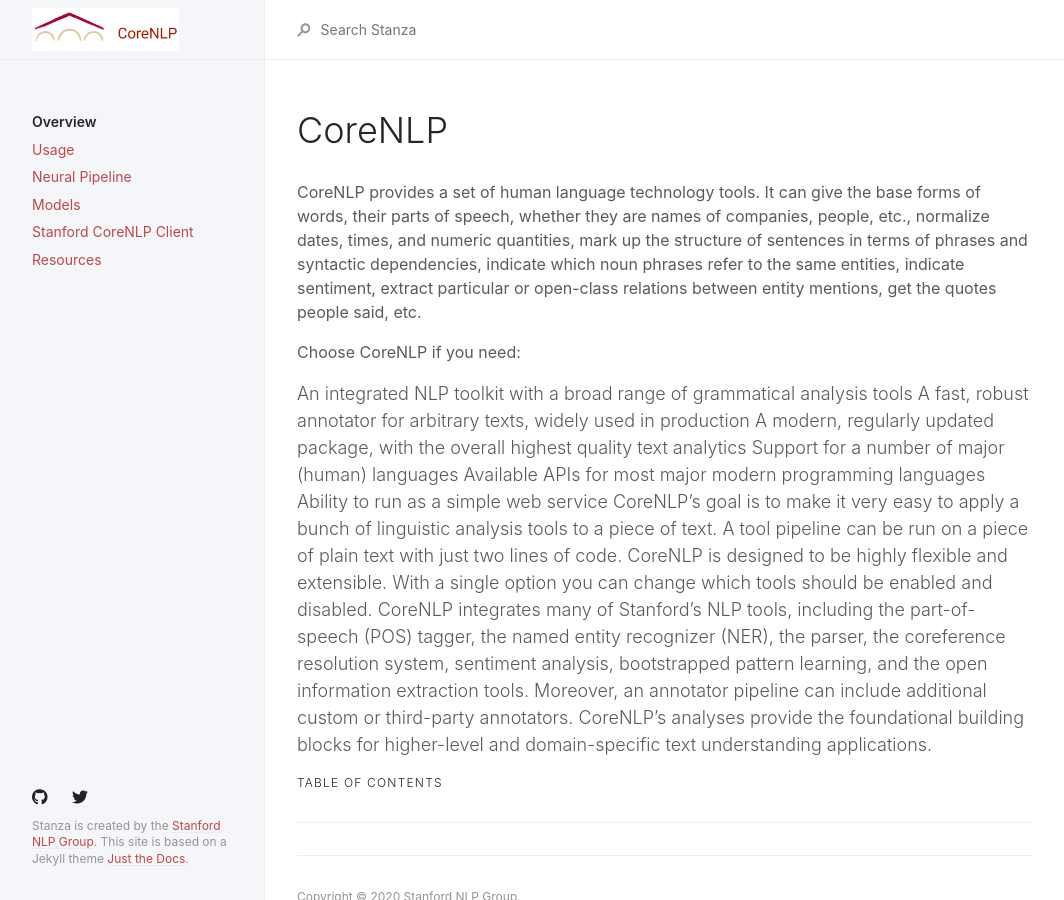
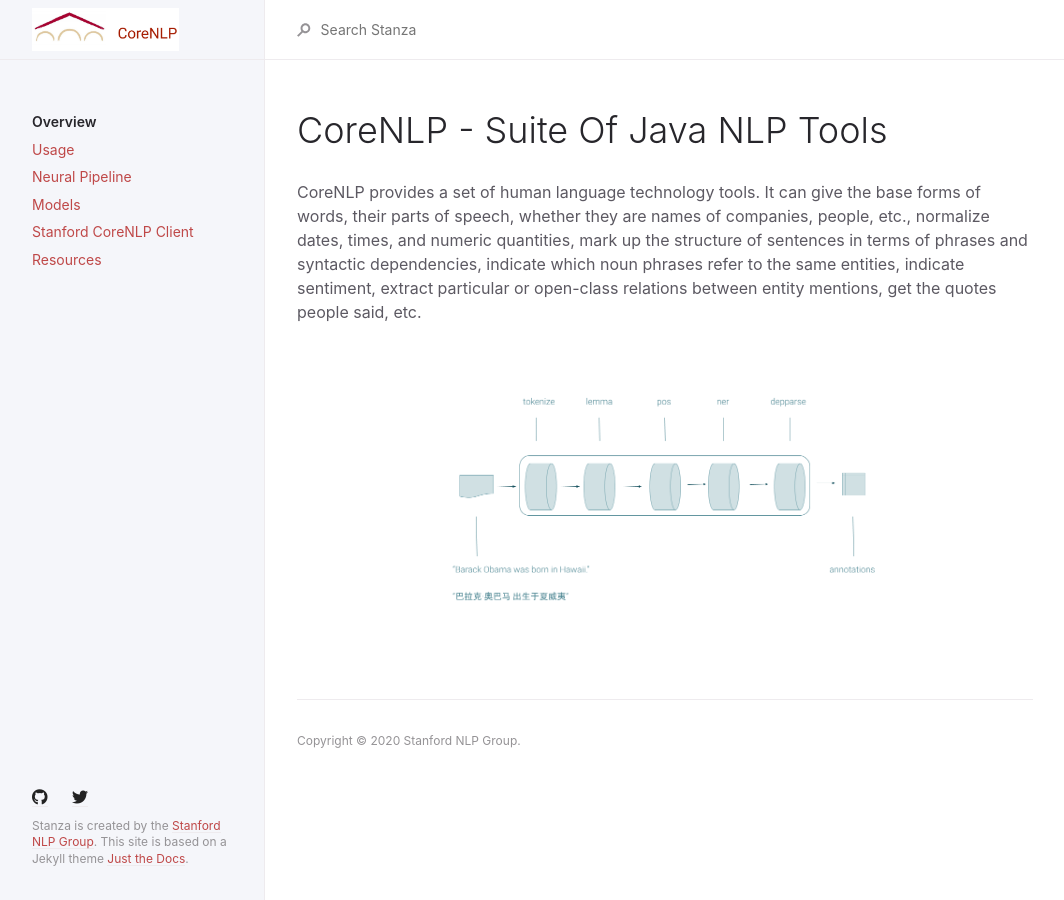
Before and after one commit to stanfordnlp/corenlp-docs-dev, a Jekyll site: the page built from _pages/index.md, in a window 1280 px wide. Shown: the whole page, without its empty margins (107-1171 px from the left). Built offline with Jekyll 4.4.1, drawn with Linux system fonts in a browser that asks for light colours; nearby versions of some CDN libraries.

Commit message:
small changes

```diff
--- a/_pages/index.md
+++ b/_pages/index.md
@@ -1,33 +1,18 @@
 ---
 layout: default
 title: Overview
-keywords: Stanza, Python, NLP, Natural Language Processing, Deep Learning, PyTorch
+keywords: CoreNLP, Java, NLP, Natural Language Processing
 type: first_page
 permalink: '/index.html'
 nav_order: 1
 homepage: true
 ---
 
-# CoreNLP
+# CoreNLP - Suite Of Java NLP Tools
 {: .no_toc }
 
 CoreNLP provides a set of human language technology tools. It can give the base forms of words, their parts of speech, whether they are names of companies, people, etc., normalize dates, times, and numeric quantities, mark up the structure of sentences in terms of phrases and syntactic dependencies, indicate which noun phrases refer to the same entities, indicate sentiment, extract particular or open-class relations between entity mentions, get the quotes people said, etc.
 
-Choose CoreNLP if you need:
-
-An integrated NLP toolkit with a broad range of grammatical analysis tools
-A fast, robust annotator for arbitrary texts, widely used in production
-A modern, regularly updated package, with the overall highest quality text analytics
-Support for a number of major (human) languages
-Available APIs for most major modern programming languages
-Ability to run as a simple web service
-CoreNLP’s goal is to make it very easy to apply a bunch of linguistic analysis tools to a piece of text. A tool pipeline can be run on a piece of plain text with just two lines of code. CoreNLP is designed to be highly flexible and extensible. With a single option you can change which tools should be enabled and disabled. CoreNLP integrates many of Stanford’s NLP tools, including the part-of-speech (POS) tagger, the named entity recognizer (NER), the parser, the coreference resolution system, sentiment analysis, bootstrapped pattern learning, and the open information extraction tools. Moreover, an annotator pipeline can include additional custom or third-party annotators. CoreNLP’s analyses provide the foundational building blocks for higher-level and domain-specific text understanding applications.
-{: .fs-5 .fw-300 }
-
-## Table of contents
-{: .no_toc .text-delta }
-
-* TOC
-{:toc}
-
-<hr>
+<p align="center">
+   <img src="assets/images/pipeline.png" style="width:60%">
+</p>
```
